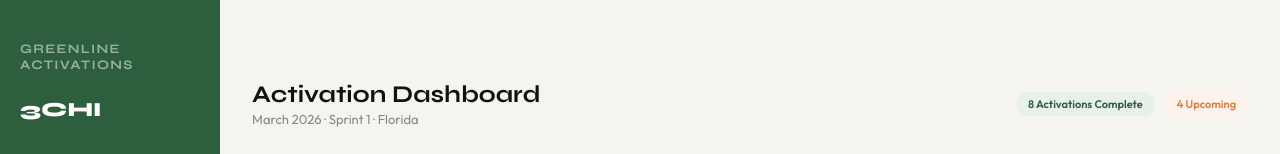
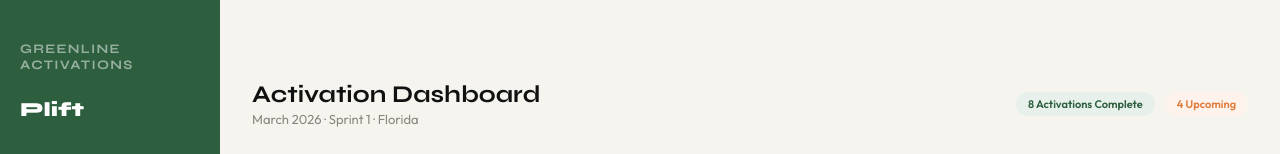
Before and after one commit to hempsafe18/greenline-activations-dashboard, a Next.js app: page /clients/plift in a window 1280 px wide. Shown: the top 154 px of the page. Built offline with nearby package versions, Linux system fonts and the light colour scheme; no server answers.

Commit message:
Update page.tsx

```diff
--- a/app/clients/plift/page.tsx
+++ b/app/clients/plift/page.tsx
@@ -107,7 +107,7 @@ export default function UnifiedDashboard() {
       {/* SIDEBAR */}
       <div className="sidebar">
         <p className="sidebar-logo">Greenline Activations</p>
-        <p className="sidebar-brand">3CHI</p>
+        <p className="sidebar-brand">Plift</p>
 
         <p className="nav-label">Menu</p>
         <a className={`nav-item ${activeSection === 'dashboard' ? 'active' : ''}`} onClick={() => setActiveSection('dashboard')}>
```
